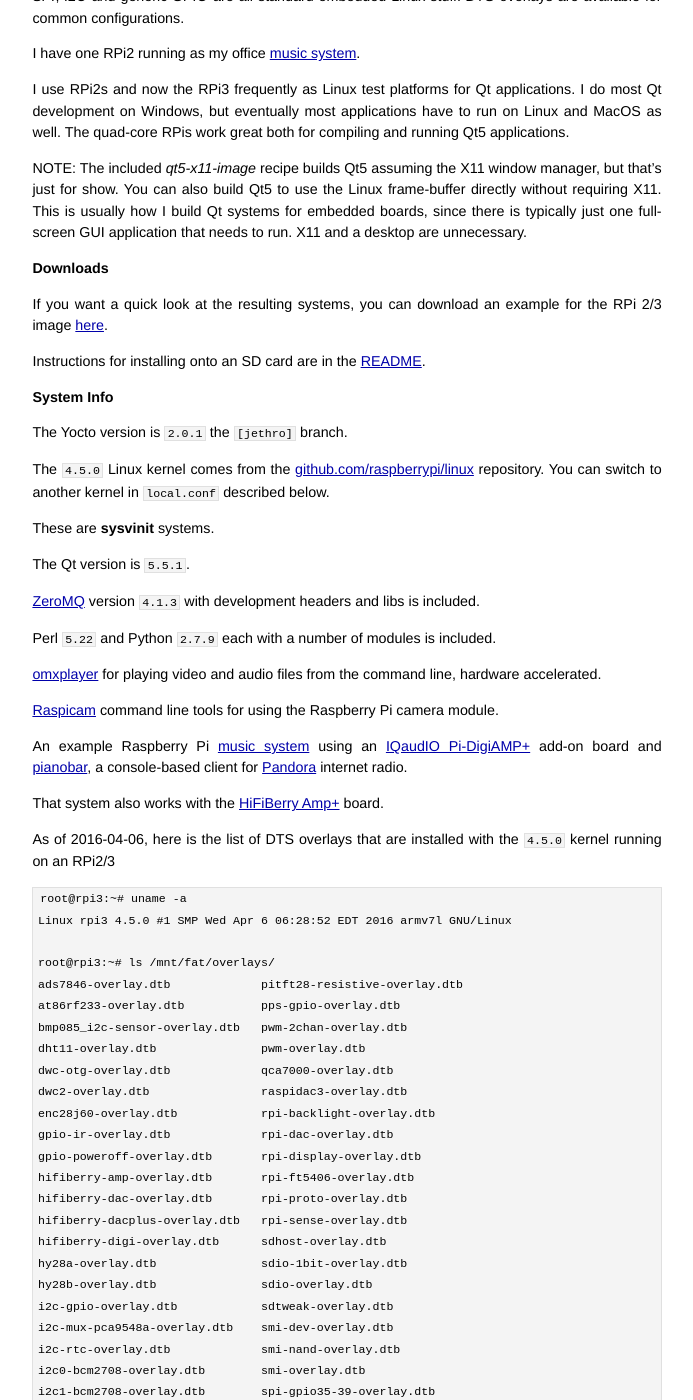
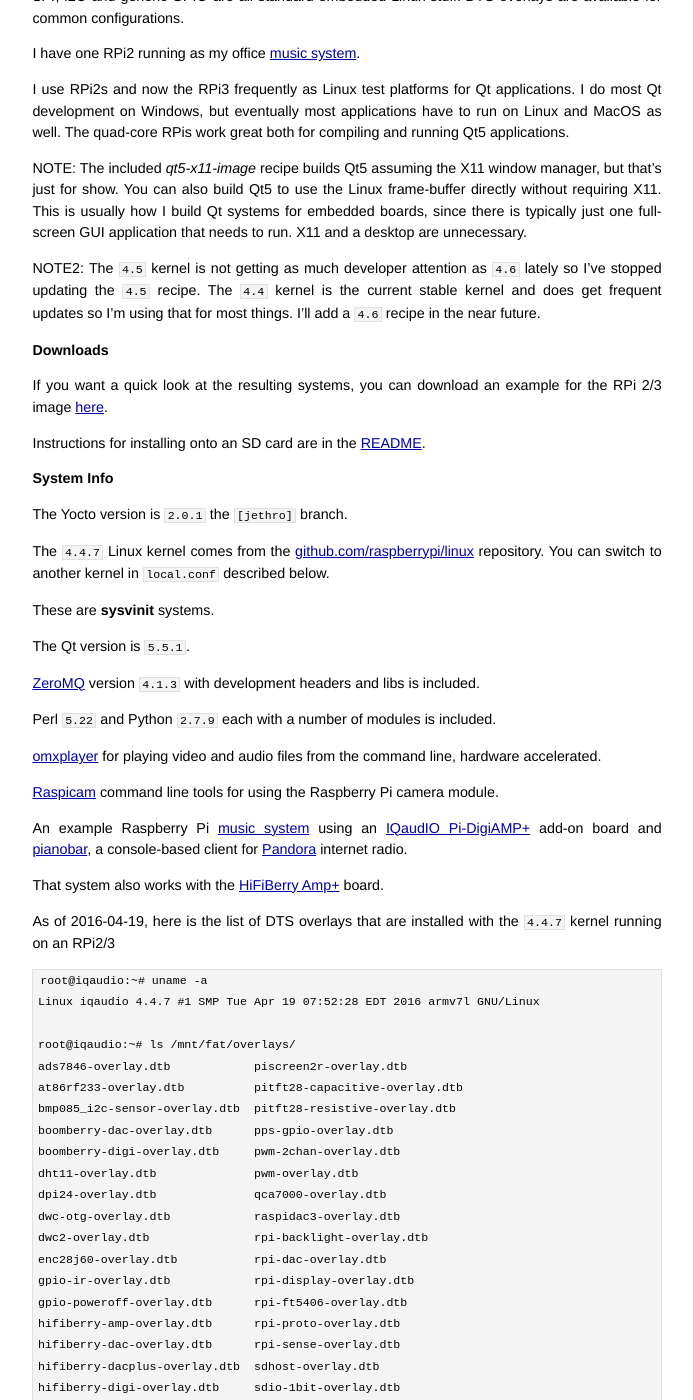
Before and after one commit to jumpnow/jumpnowtek-site, a Jekyll site: the page built from _posts/2015-12-04-Raspberry-Pi-Systems-with-Yocto.md, in a window 1280 px wide and 1400 px high, scrolled down 837 px. Shown: the whole window, without its empty margins (293-986 px from the left). Built offline with Jekyll 4.4.1, drawn with Linux system fonts in a browser that asks for light colours; some of the changed text lies outside the part shown.

Commit message:
Update kernel for rpi

```diff
--- a/_posts/2015-12-04-Raspberry-Pi-Systems-with-Yocto.md
+++ b/_posts/2015-12-04-Raspberry-Pi-Systems-with-Yocto.md
@@ -2,7 +2,7 @@
 layout: post
 title: Building Raspberry Pi Systems with Yocto
 description: "Building customized systems for the Raspberry Pi using tools from the Yocto Project"
-date: 2016-04-06 08:54:00
+date: 2016-04-19 09:31:00
 categories: rpi
 tags: [linux, rpi, yocto, rpi2, rpi3, rpi zero, rpi compute]
 ---
@@ -19,7 +19,7 @@
 
 I am using the Yocto [meta-raspberrypi][meta-raspberrypi] layer, but have updated recipes for the Linux kernel, [bootfiles][firmware-repo] and some [userland][userland-repo] components. Eventually I will probably move away from using meta-raspberry altogether, similar to [meta-bbb][meta-bbb], since the Yocto repo tends to lag behind the latest RPi developments.
 
-I have done some testing with the following boards using a `4.5.0` kernel
+I have done some testing with the following boards using `4.4.7` and `4.5.0` kernels
 
 * [RPi3][rpi3-b]
 * [RPi2][rpi2-b]
@@ -40,6 +40,8 @@
 
 NOTE: The included *qt5-x11-image* recipe builds Qt5 assuming the X11 window manager, but that's just for show. You can also build Qt5 to use the Linux frame-buffer directly without requiring X11. This is usually how I build Qt systems for embedded boards, since there is typically just one full-screen GUI application that needs to run. X11 and a desktop are unnecessary.
 
+NOTE2: The `4.5` kernel is not getting as much developer attention as `4.6` lately so I've stopped updating the `4.5` recipe. The `4.4` kernel is the current stable kernel and does get frequent updates so I'm using that for most things. I'll add a `4.6` recipe in the near future.
+
 ### Downloads
 
 If you want a quick look at the resulting systems, you can download an example for the RPi 2/3 image [here][downloads].
@@ -50,7 +52,7 @@
 
 The Yocto version is `2.0.1` the `[jethro]` branch.
 
-The `4.5.0` Linux kernel comes from the [github.com/raspberrypi/linux][rpi-kernel] repository. You can switch to another kernel in `local.conf` described below.
+The `4.4.7` Linux kernel comes from the [github.com/raspberrypi/linux][rpi-kernel] repository. You can switch to another kernel in `local.conf` described below.
 
 These are **sysvinit** systems.
 
@@ -68,46 +70,48 @@
 
 That system also works with the [HiFiBerry Amp+][hifiberry-amp] board.
 
-As of 2016-04-06, here is the list of DTS overlays that are installed with the `4.5.0` kernel running on an RPi2/3
+As of 2016-04-19, here is the list of DTS overlays that are installed with the `4.4.7` kernel running on an RPi2/3
 
-    root@rpi3:~# uname -a
-    Linux rpi3 4.5.0 #1 SMP Wed Apr 6 06:28:52 EDT 2016 armv7l GNU/Linux
+    root@iqaudio:~# uname -a
+    Linux iqaudio 4.4.7 #1 SMP Tue Apr 19 07:52:28 EDT 2016 armv7l GNU/Linux
 
-    root@rpi3:~# ls /mnt/fat/overlays/
-    ads7846-overlay.dtb             pitft28-resistive-overlay.dtb
-    at86rf233-overlay.dtb           pps-gpio-overlay.dtb
-    bmp085_i2c-sensor-overlay.dtb   pwm-2chan-overlay.dtb
-    dht11-overlay.dtb               pwm-overlay.dtb
-    dwc-otg-overlay.dtb             qca7000-overlay.dtb
-    dwc2-overlay.dtb                raspidac3-overlay.dtb
-    enc28j60-overlay.dtb            rpi-backlight-overlay.dtb
-    gpio-ir-overlay.dtb             rpi-dac-overlay.dtb
-    gpio-poweroff-overlay.dtb       rpi-display-overlay.dtb
-    hifiberry-amp-overlay.dtb       rpi-ft5406-overlay.dtb
-    hifiberry-dac-overlay.dtb       rpi-proto-overlay.dtb
-    hifiberry-dacplus-overlay.dtb   rpi-sense-overlay.dtb
-    hifiberry-digi-overlay.dtb      sdhost-overlay.dtb
-    hy28a-overlay.dtb               sdio-1bit-overlay.dtb
-    hy28b-overlay.dtb               sdio-overlay.dtb
-    i2c-gpio-overlay.dtb            sdtweak-overlay.dtb
-    i2c-mux-pca9548a-overlay.dtb    smi-dev-overlay.dtb
-    i2c-rtc-overlay.dtb             smi-nand-overlay.dtb
-    i2c0-bcm2708-overlay.dtb        smi-overlay.dtb
-    i2c1-bcm2708-overlay.dtb        spi-gpio35-39-overlay.dtb
-    i2s-mmap-overlay.dtb            spi1-1cs-overlay.dtb
-    iqaudio-dac-overlay.dtb         spi1-2cs-overlay.dtb
-    iqaudio-dacplus-overlay.dtb     spi1-3cs-overlay.dtb
-    lirc-rpi-overlay.dtb            spi2-1cs-overlay.dtb
-    mcp2515-can0-overlay.dtb        spi2-2cs-overlay.dtb
-    mcp2515-can1-overlay.dtb        spi2-3cs-overlay.dtb
-    mmc-overlay.dtb                 tinylcd35-overlay.dtb
-    mz61581-overlay.dtb             uart1-overlay.dtb
-    pi3-act-led-overlay.dtb         vc4-kms-v3d-overlay.dtb
-    pi3-disable-bt-overlay.dtb      vga666-overlay.dtb
-    pi3-miniuart-bt-overlay.dtb     w1-gpio-overlay.dtb
-    piscreen-overlay.dtb            w1-gpio-pullup-overlay.dtb
-    piscreen2r-overlay.dtb          wittypi-overlay.dtb
-    pitft28-capacitive-overlay.dtb
+    root@iqaudio:~# ls /mnt/fat/overlays/
+    ads7846-overlay.dtb            piscreen2r-overlay.dtb
+    at86rf233-overlay.dtb          pitft28-capacitive-overlay.dtb
+    bmp085_i2c-sensor-overlay.dtb  pitft28-resistive-overlay.dtb
+    boomberry-dac-overlay.dtb      pps-gpio-overlay.dtb
+    boomberry-digi-overlay.dtb     pwm-2chan-overlay.dtb
+    dht11-overlay.dtb              pwm-overlay.dtb
+    dpi24-overlay.dtb              qca7000-overlay.dtb
+    dwc-otg-overlay.dtb            raspidac3-overlay.dtb
+    dwc2-overlay.dtb               rpi-backlight-overlay.dtb
+    enc28j60-overlay.dtb           rpi-dac-overlay.dtb
+    gpio-ir-overlay.dtb            rpi-display-overlay.dtb
+    gpio-poweroff-overlay.dtb      rpi-ft5406-overlay.dtb
+    hifiberry-amp-overlay.dtb      rpi-proto-overlay.dtb
+    hifiberry-dac-overlay.dtb      rpi-sense-overlay.dtb
+    hifiberry-dacplus-overlay.dtb  sdhost-overlay.dtb
+    hifiberry-digi-overlay.dtb     sdio-1bit-overlay.dtb
+    hy28a-overlay.dtb              sdio-overlay.dtb
+    hy28b-overlay.dtb              sdtweak-overlay.dtb
+    i2c-gpio-overlay.dtb           smi-dev-overlay.dtb
+    i2c-mux-pca9548a-overlay.dtb   smi-nand-overlay.dtb
+    i2c-pwm-pca9685a-overlay.dtb   smi-overlay.dtb
+    i2c-rtc-overlay.dtb            spi-gpio35-39-overlay.dtb
+    i2c0-bcm2708-overlay.dtb       spi1-1cs-overlay.dtb
+    i2c1-bcm2708-overlay.dtb       spi1-2cs-overlay.dtb
+    i2s-mmap-overlay.dtb           spi1-3cs-overlay.dtb
+    iqaudio-dac-overlay.dtb        spi2-1cs-overlay.dtb
+    iqaudio-dacplus-overlay.dtb    spi2-2cs-overlay.dtb
+    lirc-rpi-overlay.dtb           spi2-3cs-overlay.dtb
+    mcp2515-can0-overlay.dtb       tinylcd35-overlay.dtb
+    mcp2515-can1-overlay.dtb       uart1-overlay.dtb
+    mmc-overlay.dtb                vc4-kms-v3d-overlay.dtb
+    mz61581-overlay.dtb            vga666-overlay.dtb
+    pi3-act-led-overlay.dtb        w1-gpio-overlay.dtb
+    pi3-disable-bt-overlay.dtb     w1-gpio-pullup-overlay.dtb
+    pi3-miniuart-bt-overlay.dtb    wittypi-overlay.dtb
+    piscreen-overlay.dtb
 
 I've only tested a few
 
@@ -119,7 +123,7 @@
 
 They all come from the official Raspberry Pi kernel tree so I have confidence they all work fine. I need  some more hardware to test many of them.
 
-NOTE: For now at least, 4.4 or 4.5 *dtoverlay* definitions in `config.txt` require the full dtb name
+NOTE: The last time I checked, 4.4 or 4.5 *dtoverlay* definitions in `config.txt` require the full dtb name
 
 For example
 
```
